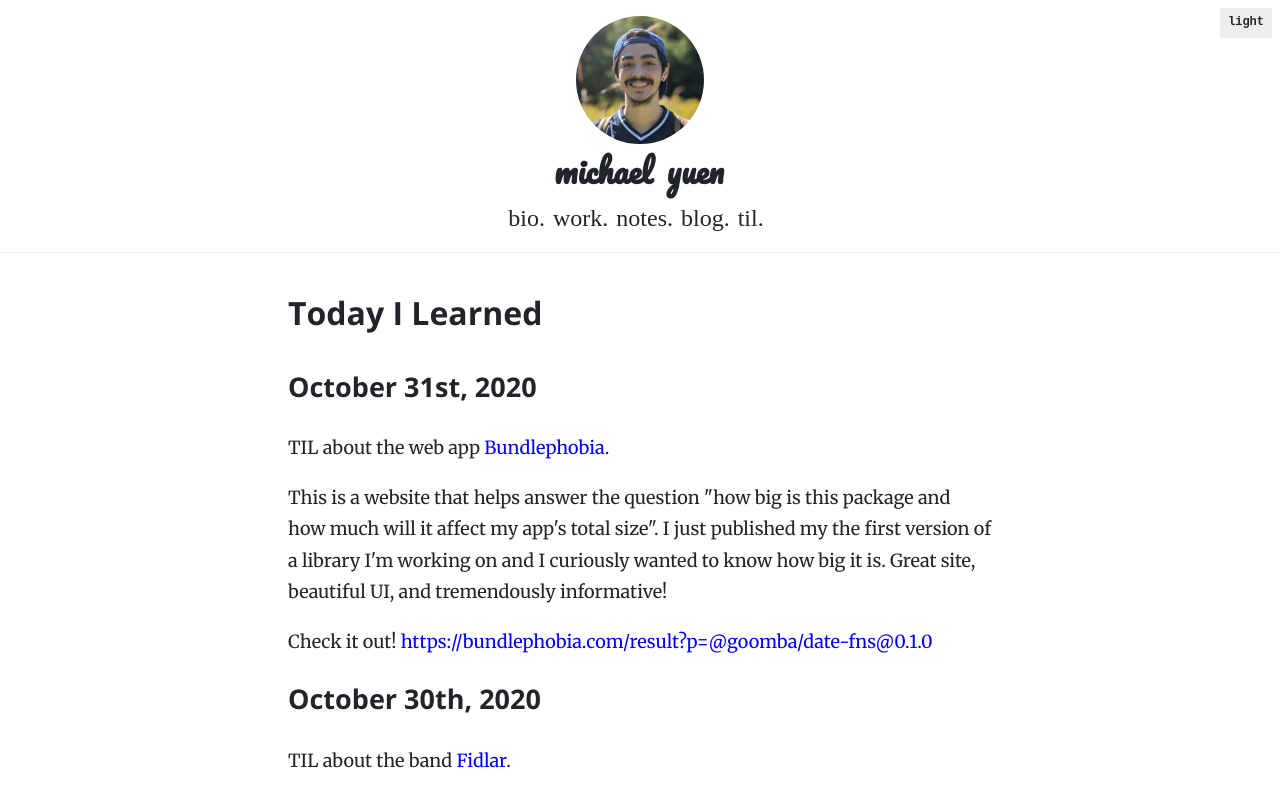
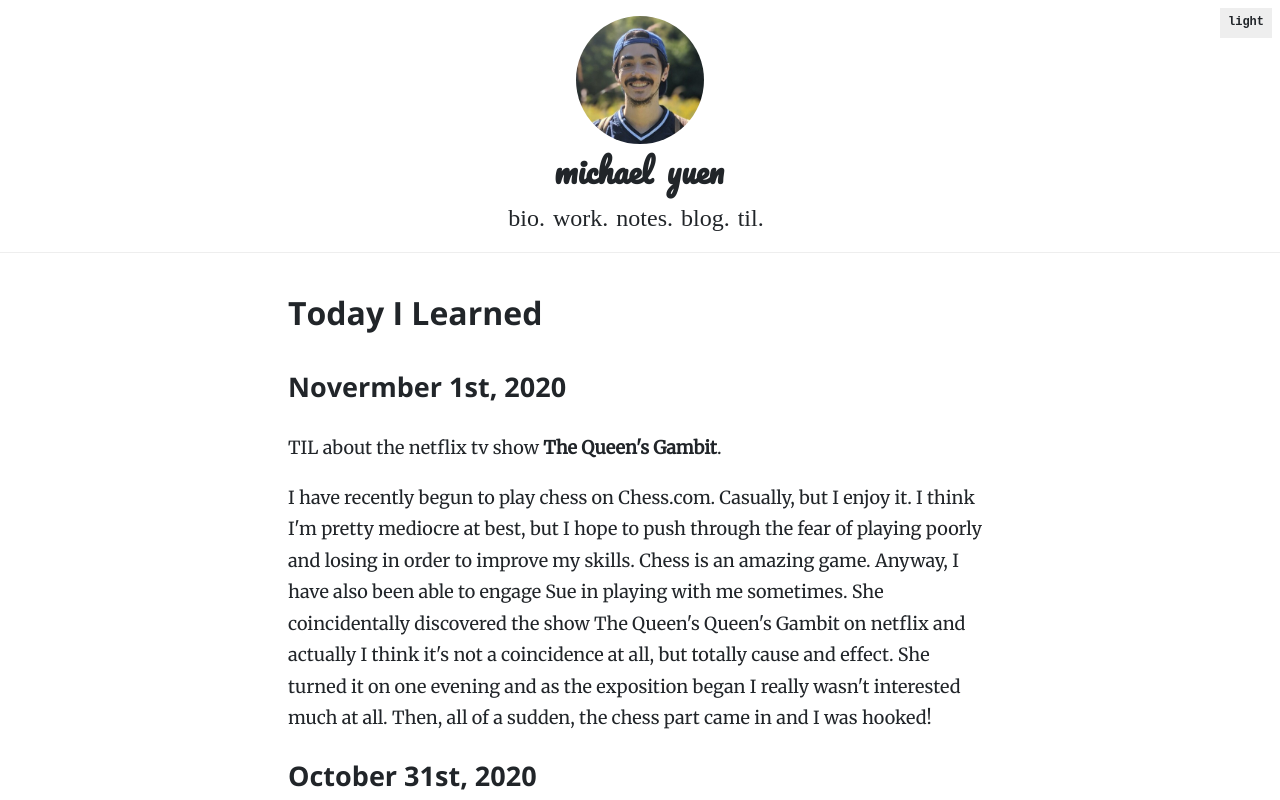
Before and after one commit to michaelyuen/personal-website, a Next.js app in the folder v5/: page /today-i-learned in a window 1280 px wide. Shown: the top 800 px of the page. Built offline with nearby package versions, Linux system fonts and the light colour scheme; a web font is replaced by a local one.

Commit message:
Add TIL for 2020-11-01 (#56)

```diff
--- a/v5/pages/today-i-learned.tsx
+++ b/v5/pages/today-i-learned.tsx
@@ -4,6 +4,21 @@ export default function TIL() {
   return (
     <section className="TILContainer">
       <h1>Today I Learned</h1>
+      <h2>Novermber 1st, 2020</h2>
+      <p>
+        TIL about the netflix tv show <b>The Queen's Gambit</b>.
+      </p>
+      <p>
+        I have recently begun to play chess on Chess.com. Casually, but I enjoy
+        it. I think I'm pretty mediocre at best, but I hope to push through the
+        fear of playing poorly and losing in order to improve my skills. Chess
+        is an amazing game. Anyway, I have also been able to engage Sue in
+        playing with me sometimes. She coincidentally discovered the show The
+        Queen's Queen's Gambit on netflix and actually I think it's not a
+        coincidence at all, but totally cause and effect. She turned it on one
+        evening and as the exposition began I really wasn't interested much at
+        all. Then, all of a sudden, the chess part came in and I was hooked!
+      </p>
       <h2>October 31st, 2020</h2>
       <p>
         TIL about the web app{" "}
```
